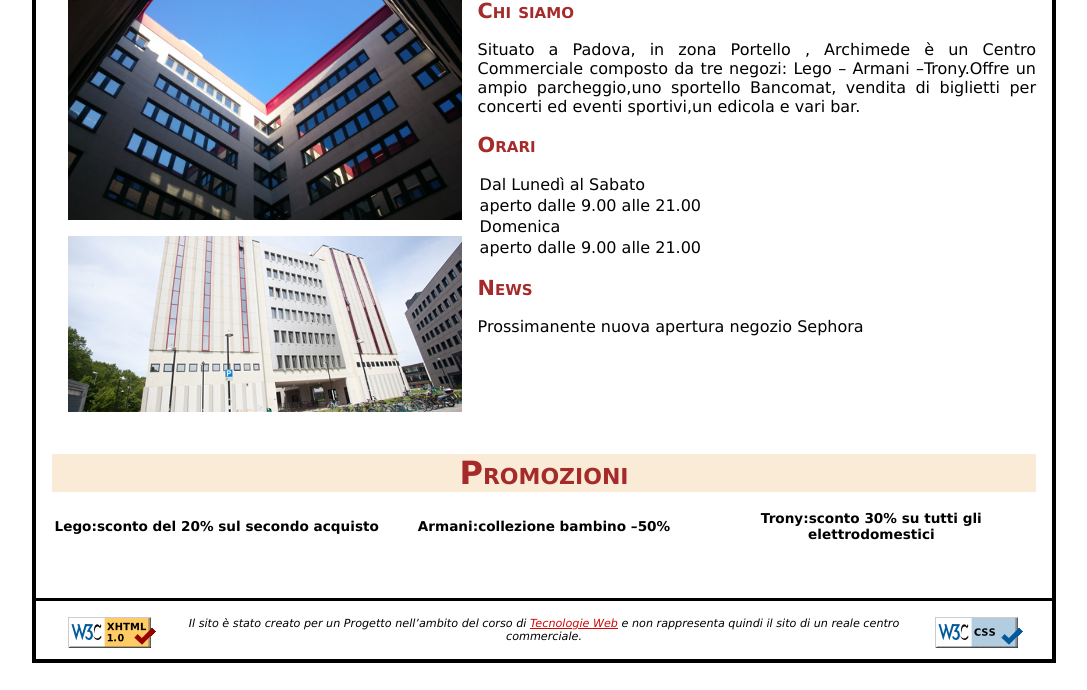
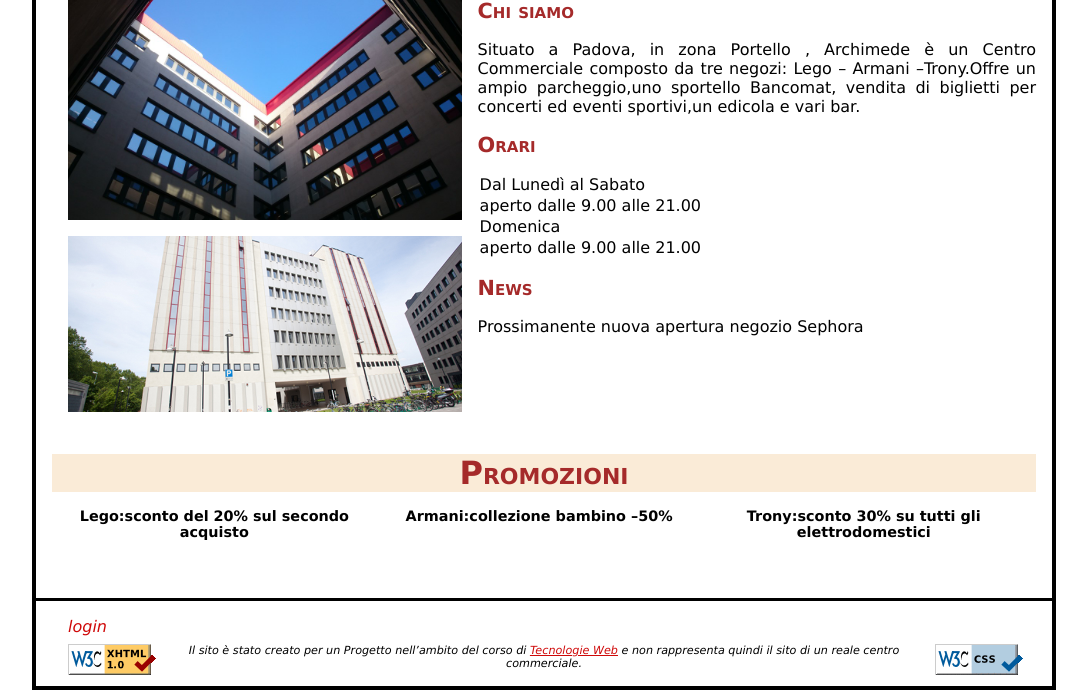
Before and after one commit to Italiaracerx/TecWeb-Project, a PHP site: page /home.html in a window 1280 px wide. Shown: the part 279-969 px from the top of the page, without its empty margins (96-1183 px from the left). Before the commit the page ends 942 px from the top, so only its background shows below. Run offline with PHP 8.4, Linux system fonts and the light colour scheme.

Commit message:
Inserito link login

```diff
--- a/code/home.html
+++ b/code/home.html
@@ -64,19 +64,19 @@
 		</div>
 		<div id="promozioni">
 				<h2>Promozioni</h2>
-				<table  summury="in questa tabella ci sono le principali Promozioni">
-					<tr>
-					<td id="colonnaPromozioni">Lego:sconto del 20% sul secondo acquisto</td>
-					<td id="colonnaPromozioni">Armani:collezione bambino &ndash;50%</td>
-					<td id="colonnaPromozioni">Trony:sconto 30% su tutti gli elettrodomestici</td>
-				</tr>
-				</table>
+				<ul>
+					<li>Lego:sconto del 20% sul secondo acquisto</li>
+					<li>Armani:collezione bambino &ndash;50%</li>
+					<li>Trony:sconto 30% su tutti gli elettrodomestici</li>
+				</ul>
 		</div>
 	</div>
     <div id="footer">
+    	<a id="login" href="login.html">login</a>
     	<img id="HTML" src="images/valid-xhtml10.png" alt = "XHTML valido"/>
         <img id="CSS" src="images/vcss-blue.gif" alt = "CSS valido"/>
         <p>Il sito &egrave; stato creato per un Progetto nell&rsquo;ambito del corso di <a href="http://informatica.math.unipd.it/laurea/tecnologieweb.html">Tecnologie Web</a> e non rappresenta quindi il sito di un reale centro commerciale.</p>
+
     </div>
 </body>
 </html>
--- a/code/style.css
+++ b/code/style.css
@@ -94,12 +94,13 @@ a:visited{
 #content h3{
 	font-size: 1.3em;
 	color: 	#A52A2A;
-	padding: 0.8em;
+	padding-top: 0.8em;
+	padding-bottom: 0.8em;
 	font-variant: small-caps;
 }
 
 #content p{
-	padding-left: 1em;
+	text-align: justify;
 }
 
 #footer{
@@ -142,12 +143,7 @@ a:visited{
 	width: 100%;
 	height: 80%;
 }
-#presentazione{
-	text-align: justify;
-}
-#presentazione p{
-	padding-left: 0em;
-}
+
 #promozioni{
 	margin-top: 12%;
 	min-height: 8em;
@@ -157,12 +153,23 @@ a:visited{
 	margin-top: 1em;
 	text-align: center;
 }
+#promozioni ul{
+	list-style-type: none;
+}
 
-#colonnaPromozioni{
-	font-size: 0.85em;
-	width: 25%;
+#promozioni ul li{
+	float: left;
+	font-size: 0.9em;
+	width: 33%;
 	text-align: center;
     font-weight: bold;
+}
+
+#login{
+	display: block;
+	padding-bottom: 0.5em;
+	margin-left: 1.0em;
+	text-decoration: none;
 }
 
 /*------DOVE SIAMO------*/
```
Also changed, not shown: code/login.html (added), 1 other file.
